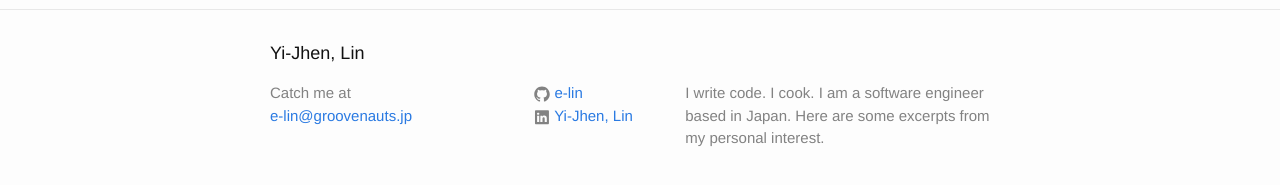
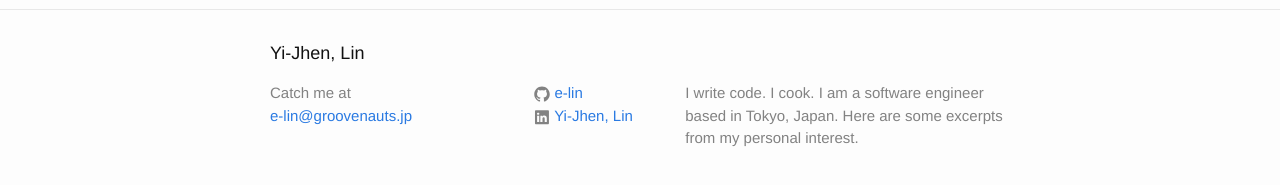
Before and after one commit to e-lin/wiki, a Jekyll site: the page built from index.html, in a window 1280 px wide. Shown: the part 512-697 px from the top of the page. Built offline with Jekyll 4.4.1, drawn with Linux system fonts in a browser that asks for light colours.

Commit message:
modify config

```diff
--- a/_config.yml
+++ b/_config.yml
@@ -10,7 +10,7 @@ title: Wiki
 author: Yi-Jhen, Lin
 email: e-lin@groovenauts.jp
 description: > # this means to ignore newlines until "baseurl:"
-  I write code. I cook. I am a software engineer based in Japan.
+  I write code. I cook. I am a software engineer based in Tokyo, Japan.
   Here are some excerpts from my personal interest.
 baseurl: "/wiki" # the subpath of your site, e.g. /blog
 url: "http://e-lin.github.io" # the base hostname & protocol for your site
```
